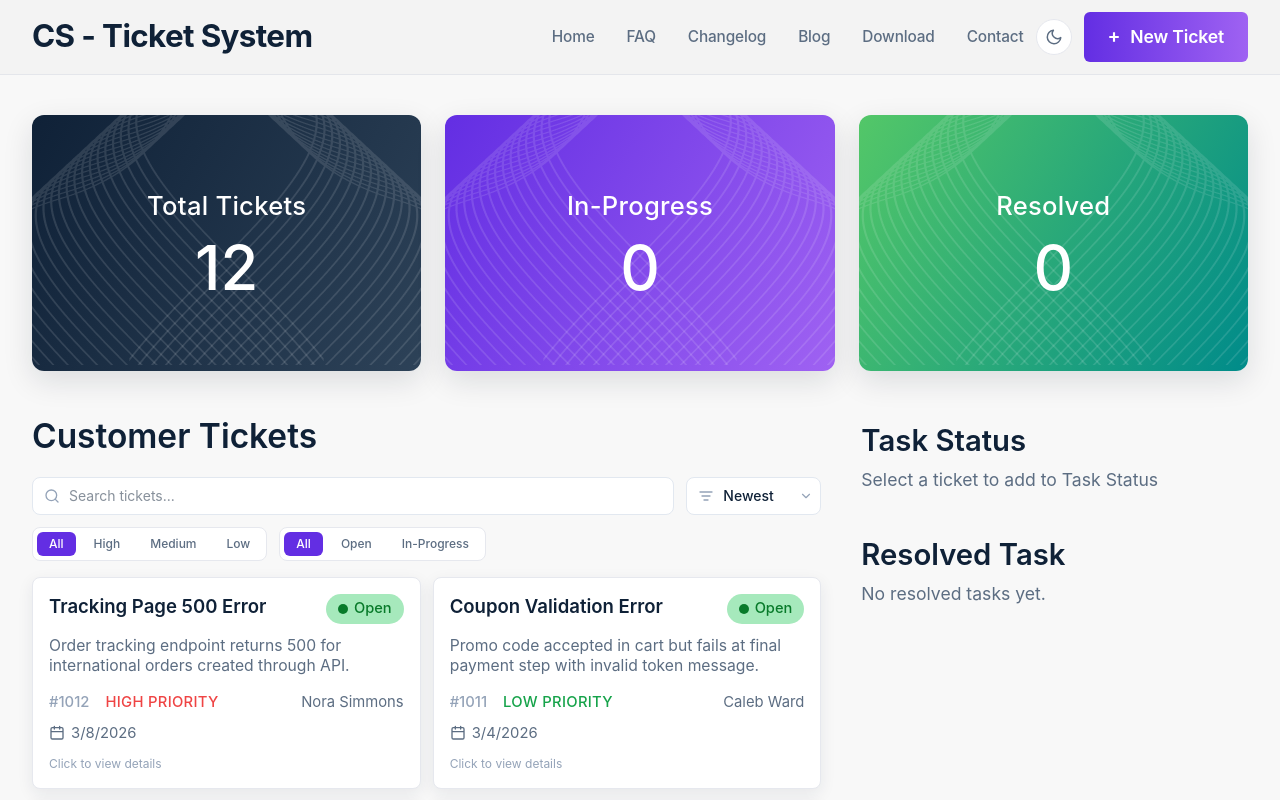
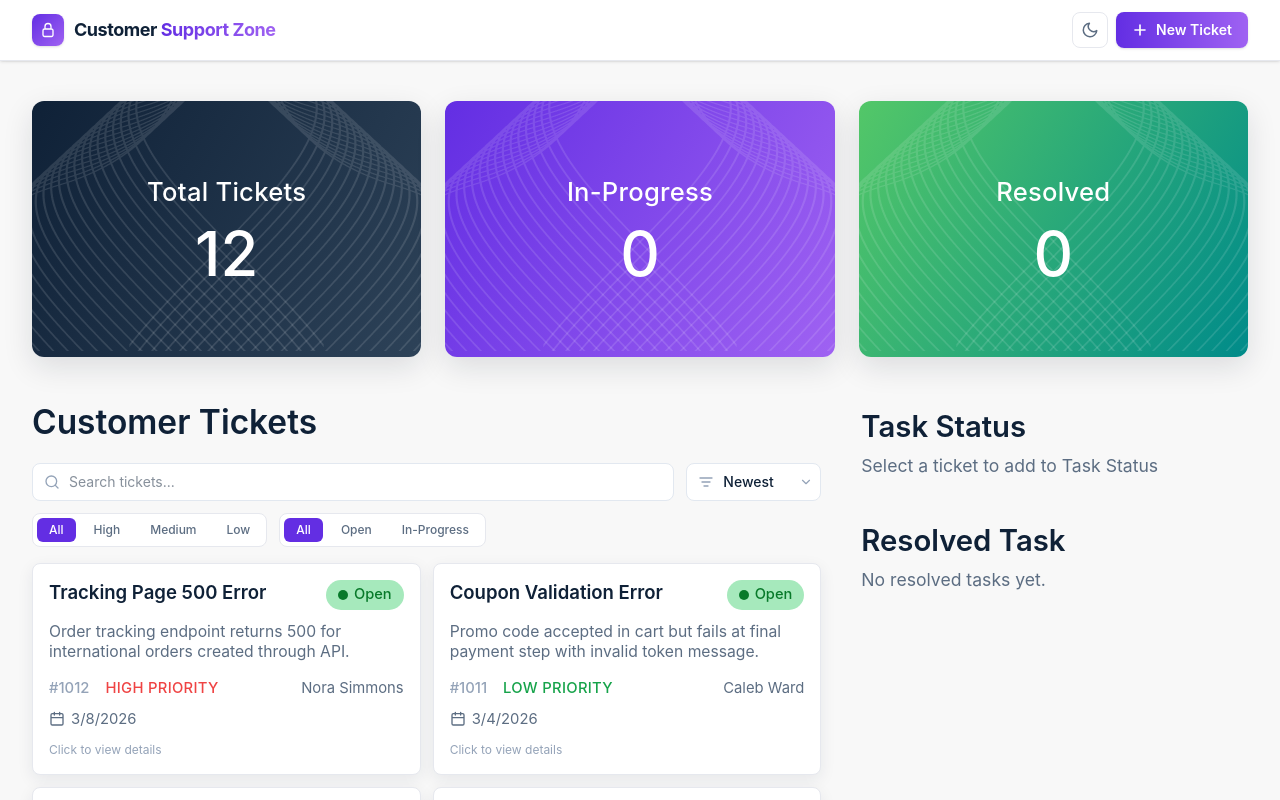
Before and after one commit to Shawon-Mahmud07/Customer-Support-Zone, a React (Vite) app: page / in a window 1280 px wide. Shown: the top 800 px of the page. Built offline with nearby package versions, Linux system fonts and the light colour scheme.

Commit message:
feat(Navbar): integrate dark mode toggle and enhance layout for improved usability

```diff
--- a/src/components/Navbar.jsx
+++ b/src/components/Navbar.jsx
@@ -1,148 +1,111 @@
-import { useEffect, useState } from "react";
-
-const navItems = ["Home", "FAQ", "Changelog", "Blog", "Download", "Contact"];
-
-function ThemeToggle() {
-  const [isDark, setIsDark] = useState(() => {
-    return localStorage.getItem("csz_theme") === "dark";
-  });
-
-  useEffect(() => {
-    const theme = isDark ? "dark" : "light";
-    document.documentElement.setAttribute("data-theme", theme);
-    localStorage.setItem("csz_theme", theme);
-  }, [isDark]);
-
-  // Set initial theme on mount
-  useEffect(() => {
-    const saved = localStorage.getItem("csz_theme") || "light";
-    document.documentElement.setAttribute("data-theme", saved);
-  }, []);
-
+function Navbar({ onNewTicket, darkMode, onToggleDark }) {
   return (
-    <button
-      onClick={() => setIsDark((prev) => !prev)}
-      aria-label="Toggle dark mode"
-      title={isDark ? "Switch to light mode" : "Switch to dark mode"}
-      className="flex h-9 w-9 items-center justify-center rounded-full border transition"
+    <header
+      className="sticky top-0 z-40 border-b shadow-sm"
       style={{
+        backgroundColor: "var(--bg-card)",
         borderColor: "var(--border-color)",
-        backgroundColor: "var(--bg-card)",
-        color: "var(--text-secondary)",
       }}
     >
-      {isDark ? (
-        /* Sun icon */
-        <svg xmlns="http://www.w3.org/2000/svg" viewBox="0 0 24 24" fill="none" stroke="currentColor" strokeWidth={2} className="h-4.5 w-4.5">
-          <circle cx="12" cy="12" r="4" />
-          <path strokeLinecap="round" d="M12 2v2M12 20v2M4.93 4.93l1.41 1.41M17.66 17.66l1.41 1.41M2 12h2M20 12h2M4.93 19.07l1.41-1.41M17.66 6.34l1.41-1.41" />
-        </svg>
-      ) : (
-        /* Moon icon */
-        <svg xmlns="http://www.w3.org/2000/svg" viewBox="0 0 24 24" fill="none" stroke="currentColor" strokeWidth={2} className="h-4.5 w-4.5">
-          <path strokeLinecap="round" strokeLinejoin="round" d="M21 12.79A9 9 0 1 1 11.21 3 7 7 0 0 0 21 12.79z" />
-        </svg>
-      )}
-    </button>
-  );
-}
-
-function Navbar({ onNewTicket }) {
-  return (
-    <header
-      className="border-b transition"
-      style={{
-        backgroundColor: "var(--navbar-bg)",
-        borderColor: "var(--navbar-border)",
-      }}
-    >
-      <div className="mx-auto flex h-18.5 w-full max-w-370 items-center justify-between px-5 sm:px-8">
-        <a
-          href="#"
-          className="text-[clamp(1.7rem,1.2vw+1rem,2.3rem)] leading-none font-bold tracking-[-0.02em]"
-          style={{ color: "var(--text-primary)" }}
-        >
-          CS - Ticket System
-        </a>
-
-        <div className="hidden items-center gap-3 lg:flex">
-          <nav>
-            <ul
-              className="flex items-center gap-8 text-[clamp(0.92rem,0.6vw+0.48rem,1.3rem)] font-medium tracking-[-0.01em]"
-              style={{ color: "var(--text-secondary)" }}
+      <div className="mx-auto flex w-full max-w-370 items-center justify-between px-5 py-3 sm:px-8">
+        {/* Logo */}
+        <div className="flex items-center gap-2.5">
+          <div className="flex h-8 w-8 items-center justify-center rounded-lg bg-[linear-gradient(135deg,#632EE3_0%,#9F62F2_100%)] shadow">
+            <svg
+              xmlns="http://www.w3.org/2000/svg"
+              viewBox="0 0 24 24"
+              fill="none"
+              stroke="white"
+              strokeWidth={2}
+              className="h-4 w-4"
             >
-              {navItems.map((item) => (
-                <li key={item}>
-                  <a
-                    href="#"
-                    className="transition-colors hover:text-[#632EE3]"
-                  >
-                    {item}
-                  </a>
-                </li>
-              ))}
-            </ul>
-          </nav>
-
-          <ThemeToggle />
-
-          <button
-            onClick={onNewTicket}
-            className="inline-flex items-center gap-2.5 rounded-md bg-[linear-gradient(90deg,#632EE3_0%,#9F62F2_100%)] px-6 py-3 text-[clamp(1rem,0.65vw+0.58rem,1.4rem)] font-semibold tracking-[-0.01em] text-white transition hover:brightness-95"
+              <path
+                strokeLinecap="round"
+                strokeLinejoin="round"
+                d="M16.5 10.5V6.75a4.5 4.5 0 1 0-9 0v3.75m-.75 11.25h10.5a2.25 2.25 0 0 0 2.25-2.25v-6.75a2.25 2.25 0 0 0-2.25-2.25H6.75a2.25 2.25 0 0 0-2.25 2.25v6.75a2.25 2.25 0 0 0 2.25 2.25Z"
+              />
+            </svg>
+          </div>
+          <span
+            className="text-lg font-bold tracking-tight"
+            style={{ color: "var(--text-primary)" }}
           >
-            <span className="text-[1.1em] leading-none">+</span>
-            <span>New Ticket</span>
-          </button>
+            Customer{" "}
+            <span className="bg-[linear-gradient(90deg,#632EE3,#9F62F2)] bg-clip-text text-transparent">
+              Support Zone
+            </span>
+          </span>
         </div>
 
-        {/* Mobile */}
-        <div className="flex items-center gap-2 lg:hidden">
-          <ThemeToggle />
-          <div className="dropdown dropdown-end">
-            <div
-              tabIndex={0}
-              role="button"
-              className="btn btn-ghost btn-circle"
-            >
+        {/* Right side */}
+        <div className="flex items-center gap-2">
+          {/* Dark Mode Toggle */}
+          <button
+            onClick={onToggleDark}
+            title={darkMode ? "Switch to Light Mode" : "Switch to Dark Mode"}
+            className="flex h-9 w-9 items-center justify-center rounded-lg border transition hover:scale-105"
+            style={{
+              backgroundColor: "var(--filter-bg)",
+              borderColor: "var(--border-color)",
+              color: "var(--text-secondary)",
+            }}
+          >
+            {darkMode ? (
+              /* Sun icon */
               <svg
                 xmlns="http://www.w3.org/2000/svg"
+                viewBox="0 0 24 24"
                 fill="none"
+                stroke="currentColor"
+                strokeWidth={2}
+                className="h-4.5 w-4.5"
+              >
+                <circle cx="12" cy="12" r="4" />
+                <path
+                  strokeLinecap="round"
+                  d="M12 2v2M12 20v2M4.22 4.22l1.42 1.42M18.36 18.36l1.42 1.42M2 12h2M20 12h2M4.22 19.78l1.42-1.42M18.36 5.64l1.42-1.42"
+                />
+              </svg>
+            ) : (
+              /* Moon icon */
+              <svg
+                xmlns="http://www.w3.org/2000/svg"
                 viewBox="0 0 24 24"
-                strokeWidth={1.7}
+                fill="none"
                 stroke="currentColor"
-                className="h-6 w-6"
+                strokeWidth={2}
+                className="h-4.5 w-4.5"
               >
                 <path
                   strokeLinecap="round"
                   strokeLinejoin="round"
-                  d="M3.75 6.75h16.5m-16.5 5.25h16.5m-16.5 5.25h16.5"
+                  d="M21 12.79A9 9 0 1 1 11.21 3 7 7 0 0 0 21 12.79z"
                 />
               </svg>
-            </div>
-            <ul
-              tabIndex={0}
-              className="menu dropdown-content z-10 mt-3 w-56 rounded-box border p-2 shadow"
-              style={{
-                backgroundColor: "var(--bg-card)",
-                borderColor: "var(--border-color)",
-                color: "var(--text-primary)",
-              }}
+            )}
+          </button>
+
+          {/* New Ticket Button */}
+          <button
+            onClick={onNewTicket}
+            className="flex items-center gap-2 rounded-lg bg-[linear-gradient(90deg,#632EE3_0%,#9F62F2_100%)] px-4 py-2 text-sm font-semibold text-white shadow-sm transition hover:brightness-95 hover:scale-[1.02]"
+          >
+            <svg
+              xmlns="http://www.w3.org/2000/svg"
+              viewBox="0 0 24 24"
+              fill="none"
+              stroke="currentColor"
+              strokeWidth={2.5}
+              className="h-4 w-4"
             >
-              {navItems.map((item) => (
-                <li key={item}>
-                  <a href="#">{item}</a>
-                </li>
-              ))}
-              <li className="mt-1">
-                <button
-                  onClick={onNewTicket}
-                  className="inline-flex items-center gap-2 bg-[linear-gradient(90deg,#632EE3_0%,#9F62F2_100%)] text-white hover:brightness-95"
-                >
-                  <span>+</span>New Ticket
-                </button>
-              </li>
-            </ul>
-          </div>
+              <path
+                strokeLinecap="round"
+                strokeLinejoin="round"
+                d="M12 4.5v15m7.5-7.5h-15"
+              />
+            </svg>
+            New Ticket
+          </button>
         </div>
       </div>
     </header>
```
